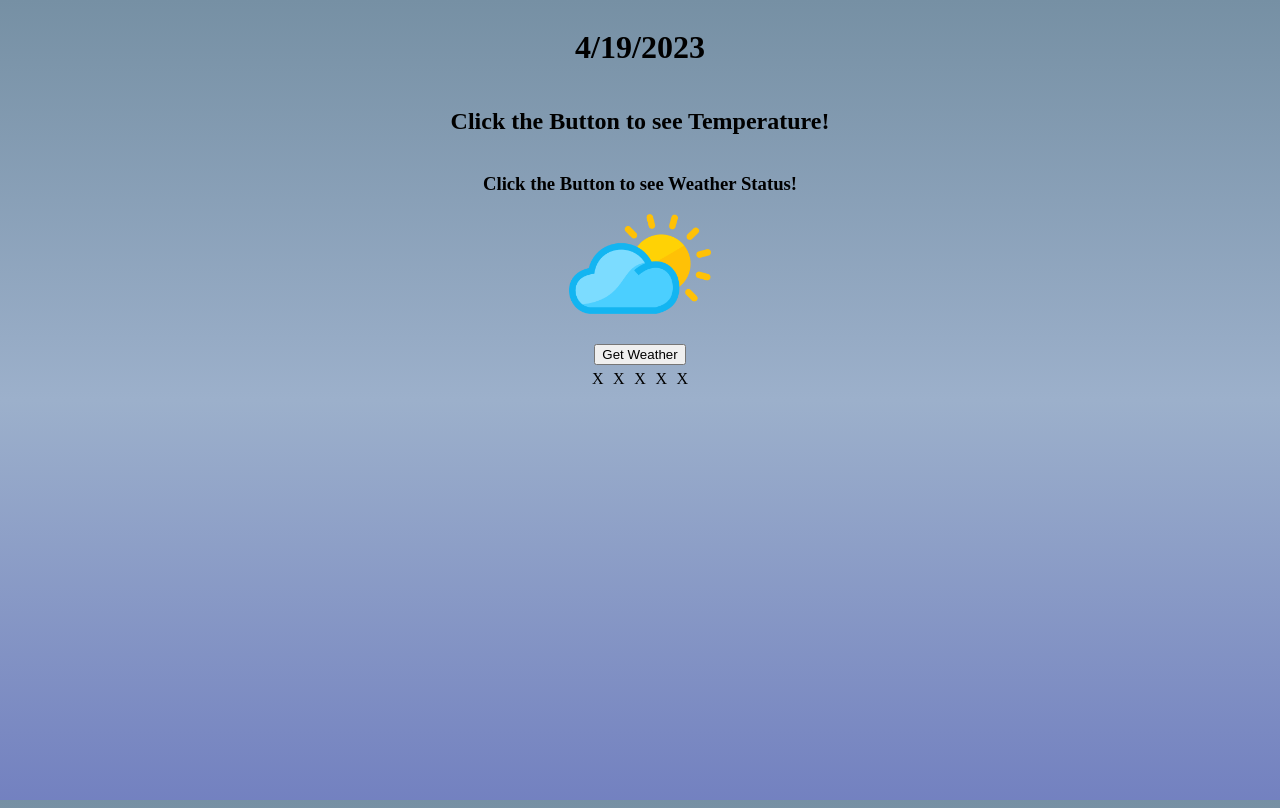
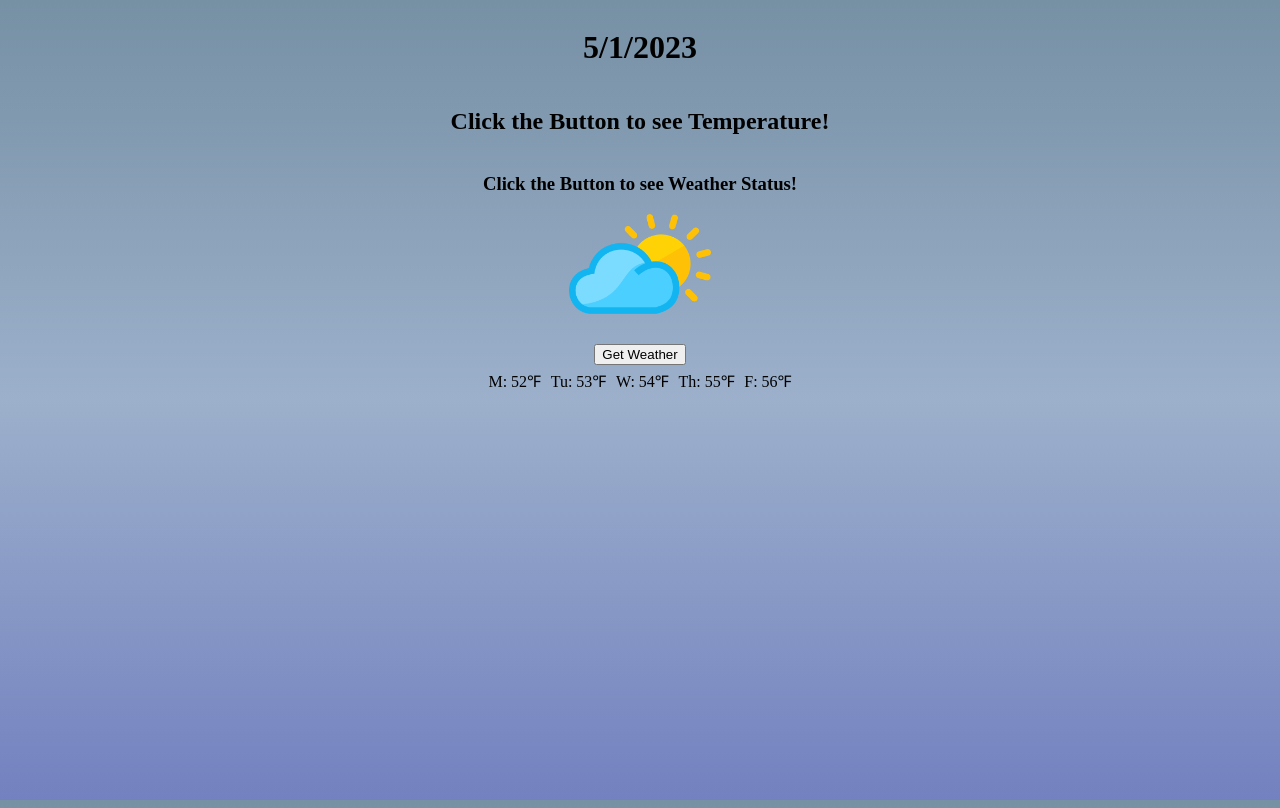
Before and after one commit to msoebrot/weatherapp, a plain HTML site: page index.html in a window 1280 px wide. Both pictures are taken after a click on the button "Get Weather". Drawn offline with Linux system fonts and the light colour scheme.

Commit message:
Added javascript to HTML.
Added JavaScript that allows the date to be changed, collect the geographical location of the user, and print out a string when pressing the button.

```diff
--- a/index.html
+++ b/index.html
@@ -4,6 +4,7 @@
         <title>Weather App</title>
         <meta name="description" content="My Weather App">
         <link rel="stylesheet" href="style.css"/>
+        <script src="script.js"></script>
     </head>
     <body>
         <main>
--- /dev/null
+++ b/script.js
@@ -0,0 +1,42 @@
+// Create the variable for latitude
+// Create the variable for longitude
+let latitude, longitude;
+
+window.onload = function() {
+    //gets today's date using the builtin Date object.
+    const date = new Date();
+
+    //extract the date from date object and format into string.
+    const dateString = (date.getMonth() + 1) + '/' + date.getDate() + '/' + date.getFullYear();
+
+    //set .date to date String
+    document.getElementById('date').innerHTML = dateString;
+
+    //check for location through navigator
+    if ("geolocation" in navigator) {
+        //if success, run success()
+		navigator.geolocation.getCurrentPosition(success)
+
+	} else {
+        //Otherwise print error message
+	    console.log("Geolocation is not available in your browser.");
+	}
+
+    // Set const btn to #getWeatherBtn ID
+    const btn = document.getElementById('getWeatherBtn');
+
+    btn.addEventListener('click', () => {
+        let forecast = [["M", 52],["Tu", 53],["W", 54],["Th", 55],["F", 56]];
+        let forecastElements = document.getElementsByClassName("forecast");
+        for (let i = 0; i < forecast.length; i++) {
+            forecastElements[i].innerHTML = forecast[i][0] + ": " + forecast[i][1] + "\u2109";
+        }
+    });
+}
+
+function success(position) {
+    latitude = position.coords.latitude;
+    longitude = position.coords.longitude;
+    console.log(latitude, longitude);
+    // Print out the latittude and longitude to see if it works!
+}
```
